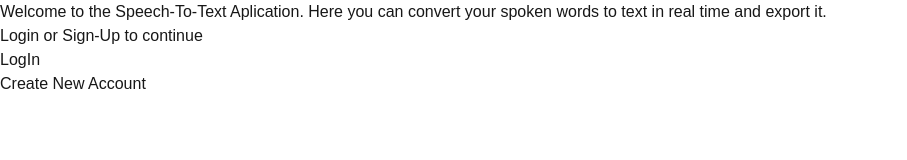
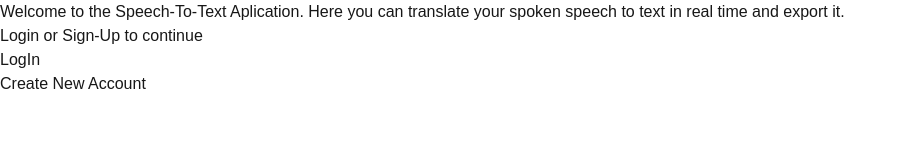
Before and after one commit to aB2318K/Speech-to-Text-Application, a Next.js app in the folder speech-to-text/: page / in a window 1280 px wide. Shown: the top 160 px of the page, without its empty margins (0-907 px from the left). Built offline with nearby package versions, Linux system fonts and the light colour scheme.

Commit message:
home page

```diff
--- a/speech-to-text/app/page.tsx
+++ b/speech-to-text/app/page.tsx
@@ -3,7 +3,7 @@ import Link from "next/link";
 export default function Home() {
   return (
     <div>
-      Welcome to the Speech-To-Text Aplication. Here you can convert your spoken words to text in real time and export it.
+      Welcome to the Speech-To-Text Aplication. Here you can translate your spoken speech to text in real time and export it.
       <br/>
       Login or Sign-Up to continue
       <br/>
```
